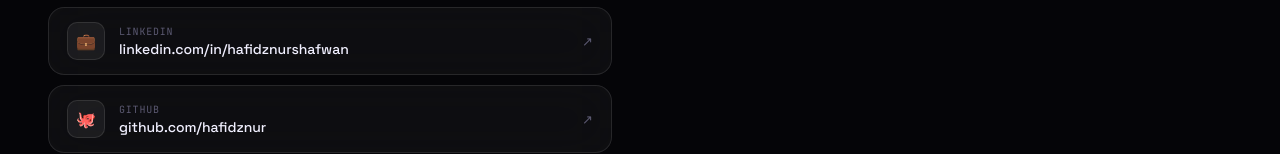
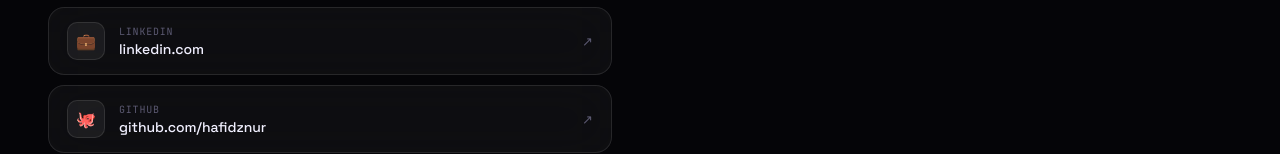
Before and after one commit to hafidznurshafwan/landing-page-2, a plain HTML site: page index.html in a window 1280 px wide. Shown: the part 4123-4277 px from the top of the page. Drawn offline with Linux system fonts and the light colour scheme.

Commit message:
Update index.html

```diff
--- a/index.html
+++ b/index.html
@@ -1601,7 +1601,7 @@
                 <span class="clink-arrow">↗</span>
               </a>
               <a
-                href="https://linkedin.com/in/hafidznurshafwan"
+                href="https://linkedin.com"
                 target="_blank"
                 class="clink glass"
               >
@@ -1609,7 +1609,7 @@
                 <div>
                   <span class="clink-lbl">LINKEDIN</span
                   ><span class="clink-val"
-                    >linkedin.com/in/hafidznurshafwan</span
+                    >linkedin.com</span
                   >
                 </div>
                 <span class="clink-arrow">↗</span>
```
